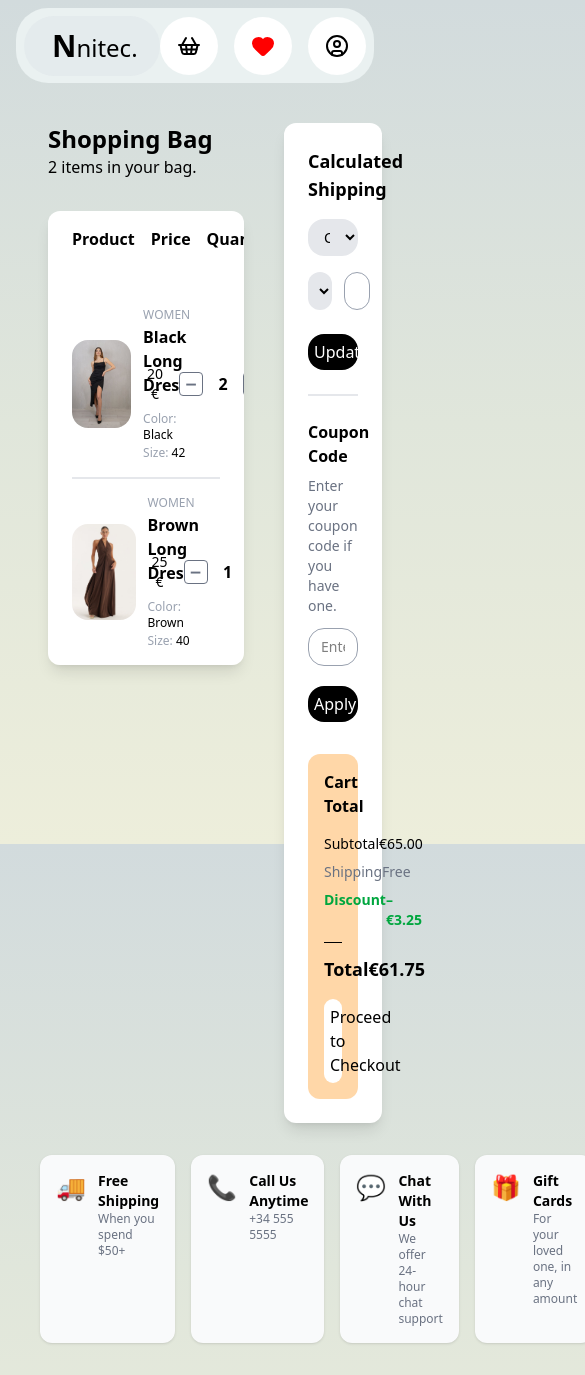
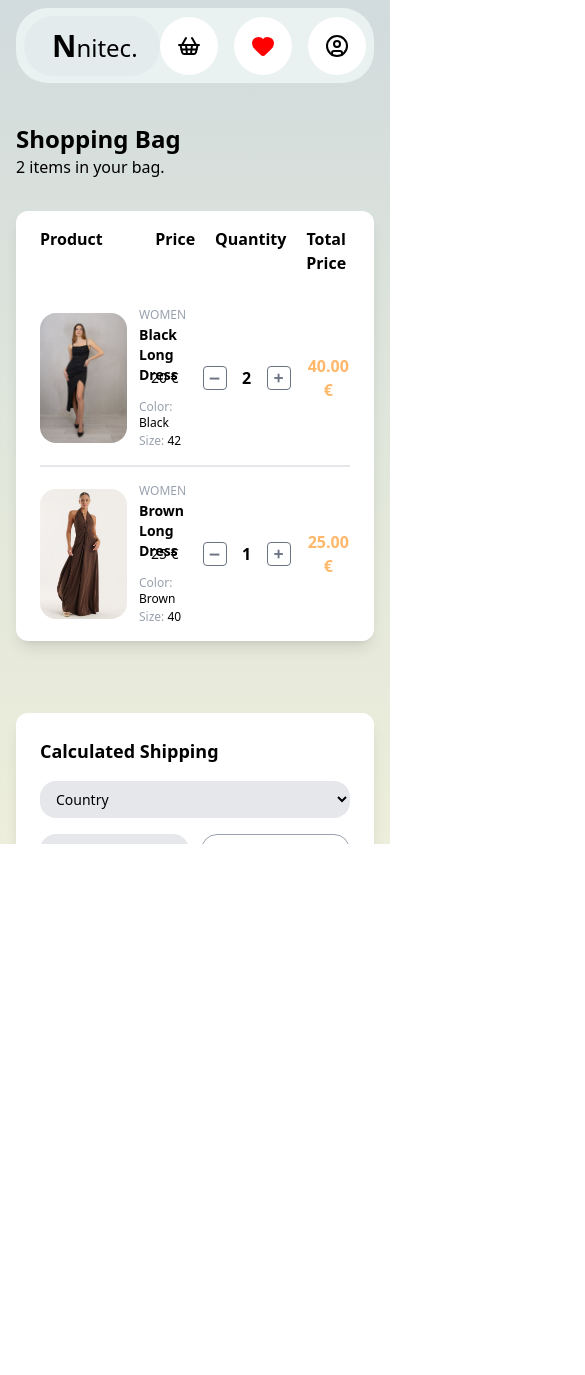
Before and after one commit to nichitttaaa/nitec, a React (Vite) app: page /cart in a window 390 px wide. Shown: the whole page, 585 px wide, since content can reach past the window. After the commit the page ends 844 px from the top, so only its background shows below. Built offline with nearby package versions, Linux system fonts and the light colour scheme.

Commit message:
add-cart-completed

```diff
--- a/index.html
+++ b/index.html
@@ -7,7 +7,7 @@
     <title>Nitec</title>
   </head>
   <body>
-    <div id="root"></div>
+    <div id="root" class="overflow-auto scrollbar-none"></div>
     <script type="module" src="/src/main.tsx"></script>
   </body>
 </html>
--- a/package.json
+++ b/package.json
@@ -15,6 +15,7 @@
     "react": "^19.1.0",
     "react-dom": "^19.1.0",
     "react-router": "^7.6.2",
+    "tailwind-scrollbar": "^4.0.2",
     "tailwindcss": "^4.1.8"
   },
   "devDependencies": {
--- a/src/components/core/CartCore.tsx
+++ b/src/components/core/CartCore.tsx
@@ -12,10 +12,10 @@ export default function CartSummary() {
             <div className="grid [grid-template-columns:2fr_1fr_1fr_1fr] gap-4 items-center w-full px-6 py-4">
                 {/* Column 1: Image + description */}
                 <div className="flex gap-3 items-center">
-                    <img className="w-28 h-auto object-cover rounded-2xl" src={product.imageSrc} alt="dress-img" />
+                    <img className="w-24 md:w-28 h-auto object-cover rounded-2xl" src={product.imageSrc} alt="dress-img" />
                     <div className="flex flex-col gap-0.5">
-                        <span className="text-gray-400 text-xs">{product.gender}</span>
-                        <span className="font-semibold">{product.name}</span>
+                        <span className="text-gray-400 text-xs md:text-sm">{product.gender}</span>
+                        <span className="font-semibold text-sm md:text-base">{product.name}</span>
                         <div className="text-xs text-gray-400 mt-3" >
                             <span>Color: </span>
                             <span className="text-black font-medium">{product.color}</span>
@@ -34,7 +34,7 @@ export default function CartSummary() {
                 <div className="flex justify-center items-center gap-2 font-semibold">
                     <button
                         onClick={() => handleDecrement(product.id)}
-                        className="w-6 h-6 rounded bg-white border text-gray-500 hover:text-gray-700 font-mono leading-none"
+                        className="w-6 h-6 rounded bg-white border text-gray-500 hover:text-gray-700 font-mono leading-none cursor-pointer"
                     >
                         –
                     </button>
@@ -43,7 +43,7 @@ export default function CartSummary() {
 
                     <button
                         onClick={() => handleIncrement(product.id)}
-                        className="w-6 h-6 rounded bg-white border text-gray-500 hover:text-gray-700 font-mono leading-none"
+                        className="w-6 h-6 rounded bg-white border text-gray-500 hover:text-gray-700 font-mono leading-none cursor-pointer"
                     >
                         +
                     </button>
@@ -84,11 +84,11 @@ export default function CartSummary() {
 
 
     return (
-        <div className="w-full flex flex-col min-h-screen">
+        <div className="w-full flex flex-col">
             <main className="flex-grow">
-                <div className="flex gap-10 mx-12">
+                <div className="flex flex-col lg:flex-row gap-10 mx-4 md:mx-8 lg:mx-12">
                     {/* Colonna sinistra: Titolo + tabella */}
-                    <div className="w-2/3">
+                    <div className="w-full lg:w-2/3">
                         <div className="flex flex-col my-8">
                             <span className="text-2xl font-semibold">Shopping Bag</span>
                             <span>{cartItems.length} items in your bag.</span>
--- a/src/components/core/CartFooter.tsx
+++ b/src/components/core/CartFooter.tsx
@@ -20,7 +20,7 @@ function InfoBox({
 
 export default function CartFooter() {
   return (
-    <div className="px-10 py-8 flex justify-between gap-4">
+    <div className="px-4 py-8 grid grid-cols-2 lg:flex gap-4">
       <InfoBox
         icon="🚚"
         title="Free Shipping"
--- a/src/components/core/CartSidebar.tsx
+++ b/src/components/core/CartSidebar.tsx
@@ -9,12 +9,20 @@ export default function CartSummarySidebar({ subtotal }: Props) {
     // const [coupon, setCoupon] = useState("");
 
     // Discount Logic (now static)
+
+    const shippingThreshold = 50;
+    const baseShippingCost = 5;
+    const shippingCost = subtotal > shippingThreshold ? 0 : baseShippingCost;
+
     const percentageDiscount = 5;
-    const discount = subtotal * percentageDiscount / 100
-    const total = subtotal - discount;
+    const discount = (subtotal * percentageDiscount) / 100;
+
+    const total = subtotal - discount + shippingCost;
+
+
 
     return (
-        <div className="w-1/3 bg-white rounded-xl shadow-lg p-6 h-fit mt-8">
+        <div className="w-full lg:w-1/3 bg-white rounded-xl shadow-lg p-6 h-fit mt-8">
             {/* Sezione: Spedizione */}
             <h2 className="text-lg font-semibold mb-4">Calculated Shipping</h2>
 
@@ -88,7 +96,7 @@ export default function CartSummarySidebar({ subtotal }: Props) {
                 </div>
                 <div className="flex justify-between text-sm mb-2 text-gray-500 ">
                     <span>Shipping</span>
-                    <span>Free</span>
+                    <span>{shippingCost === 0 ? "Free" : `€${shippingCost.toFixed(2)}`}</span>
                 </div>
                 <div className="flex justify-between text-sm mb-2 text-green-600 font-semibold">
                     <span>Discount</span>
--- a/src/index.css
+++ b/src/index.css
@@ -11,6 +11,7 @@ body{
     @apply min-h-screen bg-gradient-to-b from-[#D2DBDD] via-[#E0E6DB] to-[#EDEEDB] m-0 p-0;
     background-repeat: no-repeat;
     background-attachment: fixed;
+    overflow-x: hidden
 }
 .page-container{
     @apply w-screen h-full;
--- a/tailwind.config.js
+++ b/tailwind.config.js
@@ -1,3 +1,5 @@
+import scrollbar from 'tailwind-scrollbar';
+
 /** @type {import('tailwindcss').Config} */
 export default {
   darkMode: ["class"],
@@ -8,5 +10,7 @@ export default {
     },
 
   },
-  plugins: [],
+  plugins: [
+    scrollbar({ nocompatible: true }),
+  ],
 };
```
Also changed, not shown: 1 other file (tests, documents, lock files or other folders).
